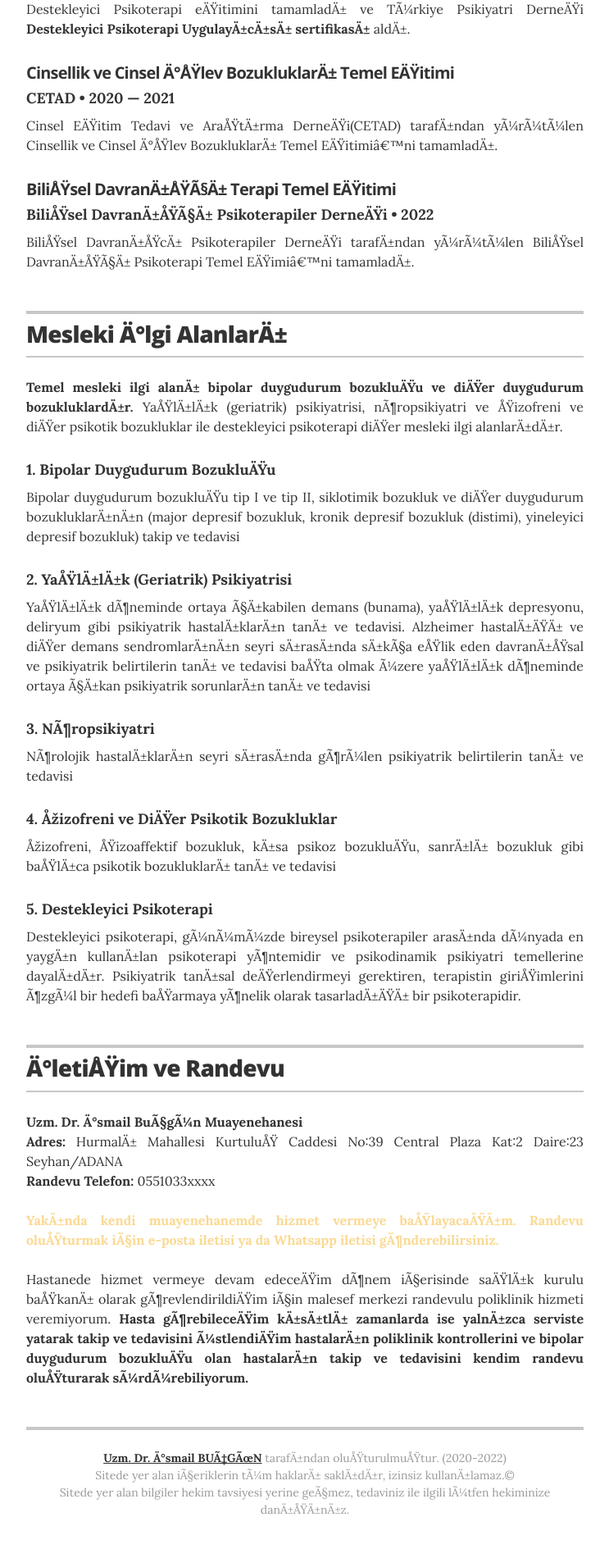
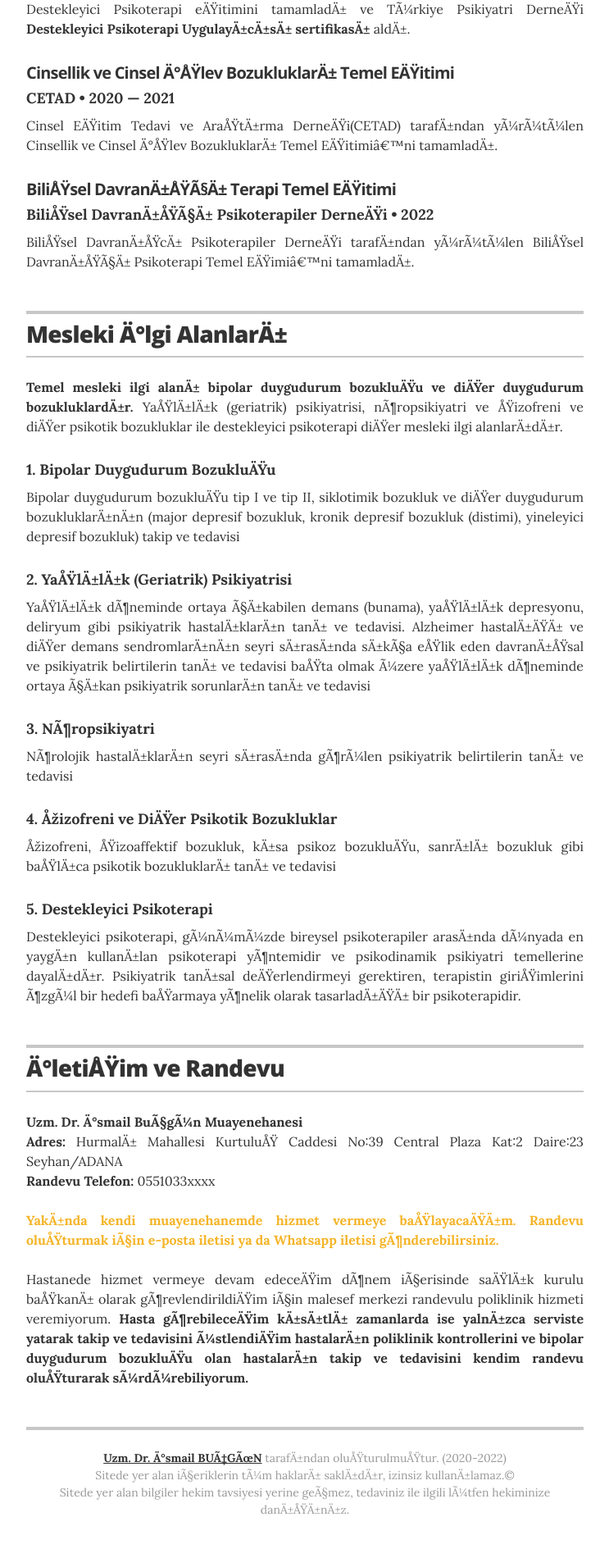
Before and after one commit to ibucgun/ibucgun.github.io, a Jekyll site: the page built from index.html, in a window 1280 px wide. Shown: the part 1882-3782 px from the top of the page at 82% size, without its empty margins (268-1011 px from the left). Built offline with Jekyll 4.4.1, drawn with Linux system fonts in a browser that asks for light colours.

Commit message:
Update resume.html

```diff
--- a/_layouts/resume.html
+++ b/_layouts/resume.html
@@ -134,7 +134,7 @@
 		  <b>Adres:</b> Hurmalı Mahallesi Kurtuluş Caddesi No:39 Central Plaza Kat:2 Daire:23 Seyhan/ADANA<br>
 		  <b>Randevu Telefon:</b> 0551033xxxx<br><br>
 
-		  <b style="color:#FAD992">Yakında kendi muayenehanemde hizmet vermeye başlayacağım. Randevu oluşturmak için e-posta iletisi ya da Whatsapp iletisi gönderebilirsiniz.</b>
+		  <b style="color:#F5B428">Yakında kendi muayenehanemde hizmet vermeye başlayacağım. Randevu oluşturmak için e-posta iletisi ya da Whatsapp iletisi gönderebilirsiniz.</b>
 		  <br><br>
 		  Hastanede hizmet vermeye devam edeceğim dönem içerisinde sağlık kurulu başkanı olarak görevlendirildiğim için malesef merkezi randevulu poliklinik hizmeti veremiyorum. <b>Hasta görebileceğim kısıtlı zamanlarda ise yalnızca serviste yatarak takip ve tedavisini üstlendiğim hastaların poliklinik kontrollerini ve bipolar duygudurum bozukluğu olan hastaların takip ve tedavisini kendim randevu oluşturarak sürdürebiliyorum.</b>
 		  </p>
```
